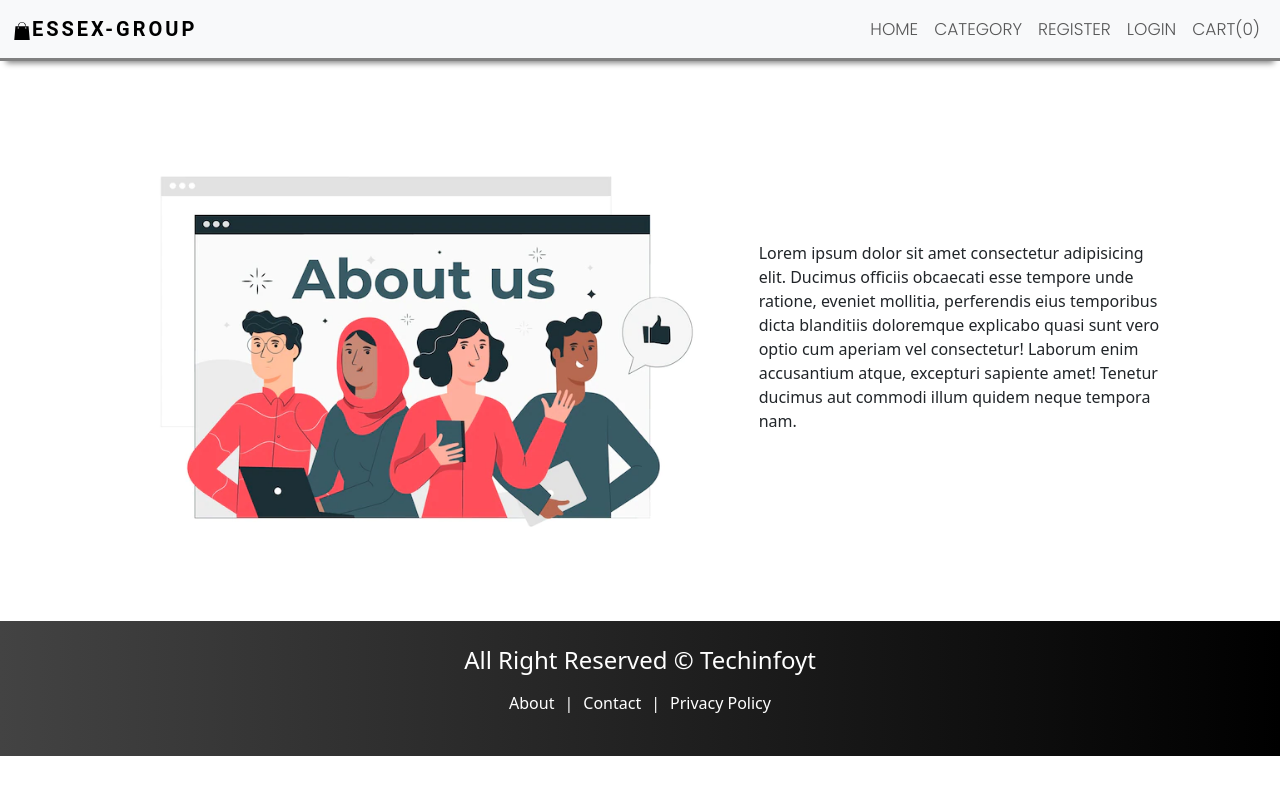
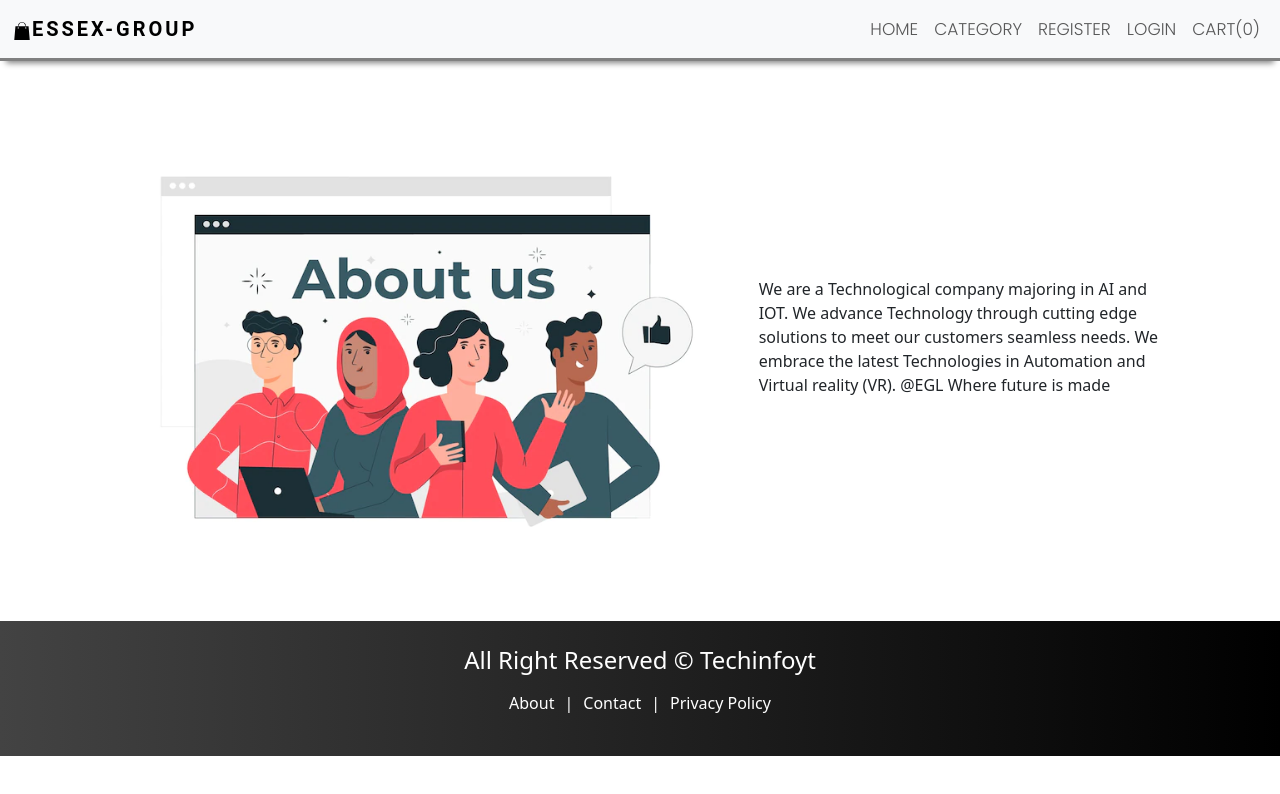
Before and after one commit to davidmurage/Venue-system, a React (Create React App) app in the folder frontend/: page /about in a window 1280 px wide. Shown: the top 794 px of the page. Built offline with nearby package versions, Linux system fonts and the light colour scheme.

Commit message:
updated About.js and Contact.js

```diff
--- a/frontend/src/index.js
+++ b/frontend/src/index.js
@@ -8,8 +8,8 @@ import {BrowserRouter} from 'react-router-dom';
 const root = ReactDOM.createRoot(document.getElementById('root'));
 root.render(
   <BrowserRouter>
-  <React.StrictMode>
+
     <App />
-  </React.StrictMode>
+
   </BrowserRouter>
 );
--- a/frontend/src/pages/About.js
+++ b/frontend/src/pages/About.js
@@ -14,12 +14,12 @@ const About = () => {
         </div>
         <div className="col-md-4">
           <p className="text-justify mt-2">
-            Lorem ipsum dolor sit amet consectetur adipisicing elit. Ducimus
-            officiis obcaecati esse tempore unde ratione, eveniet mollitia,
-            perferendis eius temporibus dicta blanditiis doloremque explicabo
-            quasi sunt vero optio cum aperiam vel consectetur! Laborum enim
-            accusantium atque, excepturi sapiente amet! Tenetur ducimus aut
-            commodi illum quidem neque tempora nam.
+          We are a Technological company majoring in AI and IOT.
+           We advance Technology through cutting edge solutions to meet our customers seamless needs.
+          We embrace the latest Technologies in Automation and  Virtual reality (VR).
+
+          @EGL
+          Where future is made
           </p>
         </div>
       </div>
--- a/frontend/src/pages/Auth/Login.js
+++ b/frontend/src/pages/Auth/Login.js
@@ -68,7 +68,7 @@ const Login = () => {
               required
             />
           </div>
-          <div className="mb-3">
+          {/*<div className="mb-3">
             <button
               type="button"
               className="btn forgot-btn"
@@ -78,7 +78,7 @@ const Login = () => {
             >
               Forgot Password
             </button>
-          </div>
+            </div>*/}
 
           <button type="submit" className="btn btn-primary">
             LOGIN
--- a/frontend/src/pages/Auth/Register.js
+++ b/frontend/src/pages/Auth/Register.js
@@ -17,7 +17,7 @@ const Register = () => {
   const handleSubmit = async (e) => {
     e.preventDefault();
     try {
-      const res = await axios.post("/api/v1/auth/register", {
+      const res = await axios.post('/api/v1/auth/register', {
         name,
         email,
         password,
@@ -36,6 +36,7 @@ const Register = () => {
       toast.error("Something went wrong");
     }
   };
+  console.log(process.env.REACT_APP_API);
 
   return (
     <Layout title="Register - Ecommer App">
--- a/frontend/src/pages/Contact.js
+++ b/frontend/src/pages/Contact.js
@@ -1,6 +1,6 @@
 import React from "react";
 import Layout from "./../components/Layout/Layout";
-import { BiMailSend, BiPhoneCall, BiSupport } from "react-icons/bi";
+import { BiMailSend, BiPhoneCall } from "react-icons/bi";
 const Contact = () => {
   return (
     <Layout title={"Contact us"}>
@@ -19,13 +19,10 @@ const Contact = () => {
             contact below.
           </p>
           <p className="mt-3">
-            <BiMailSend /> : essex@ecommerceapp.com
+            <BiMailSend /> : info@essexgroup.co.ke
           </p>
           <p className="mt-3">
-            <BiPhoneCall /> : 0700000011
-          </p>
-          <p className="mt-3">
-            <BiSupport /> : 1800-0000-0000 (toll free)
+            <BiPhoneCall /> : +25496509538
           </p>
         </div>
       </div>
```
Also changed, not shown: 2 other files (tests, documents, lock files or other folders).
